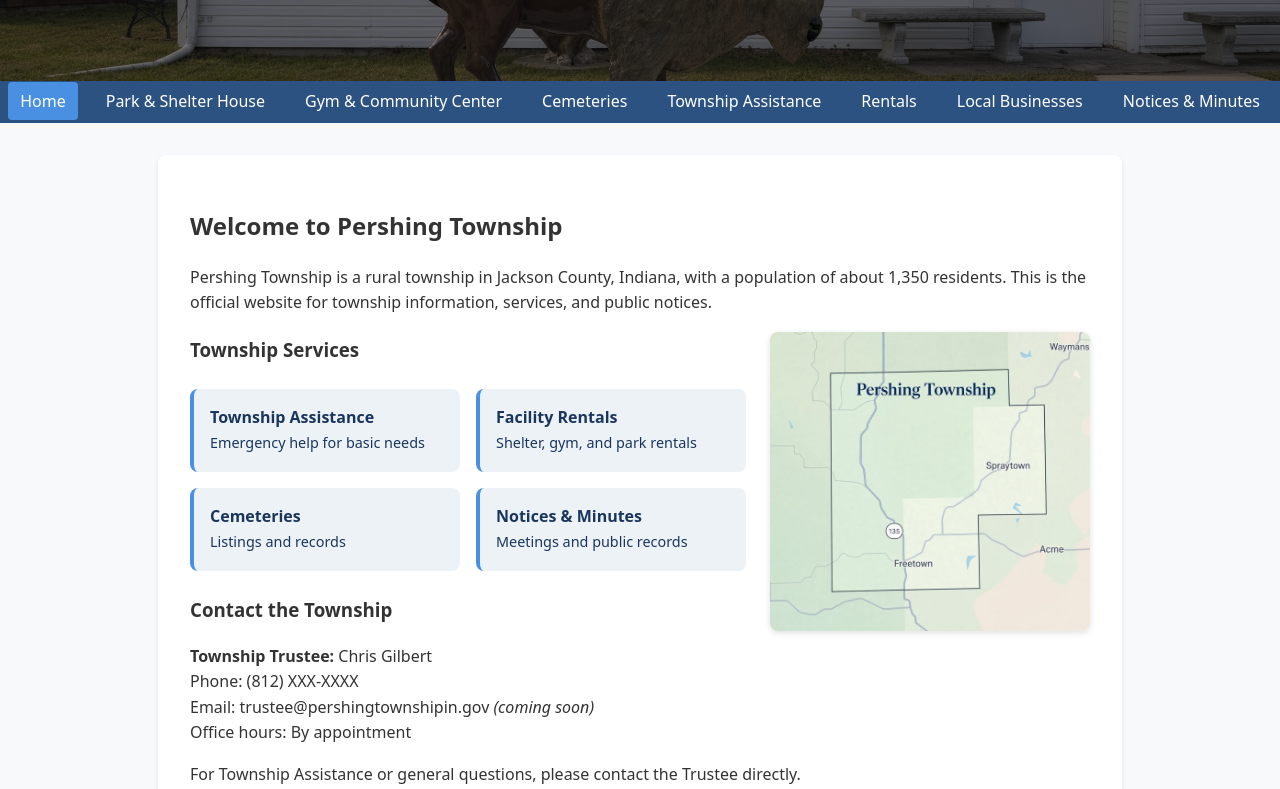
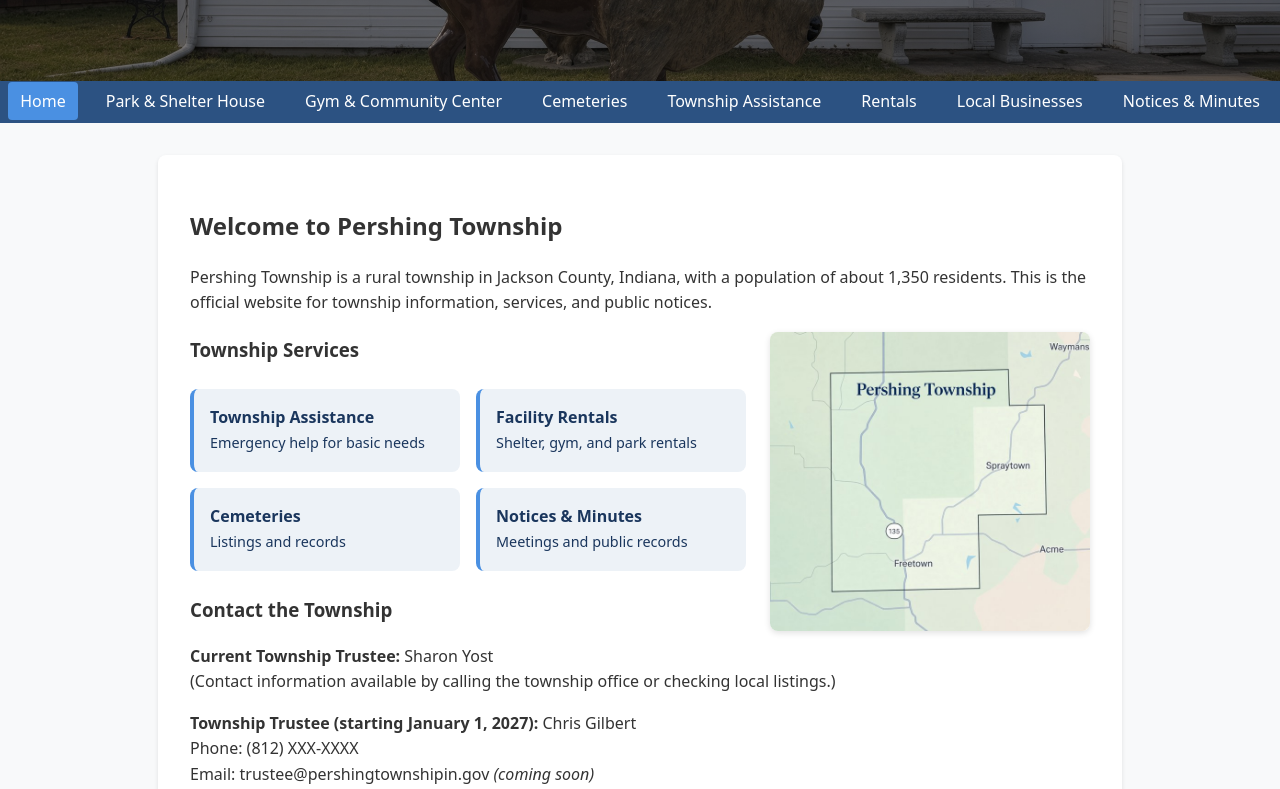
Before and after one commit to NA9VY/pershing-township, a plain HTML site: page index.html in a window 1280 px wide. Shown: the part 163-952 px from the top of the page. Drawn offline with Linux system fonts and the light colour scheme.

Commit message:
Update contact section with current and incoming trustee

```diff
--- a/index.html
+++ b/index.html
@@ -50,12 +50,16 @@
 
     <h3>Contact the Township</h3>
     <p>
-      <strong>Township Trustee:</strong> Chris Gilbert<br>
+      <strong>Current Township Trustee:</strong> Sharon Yost<br>
+      (Contact information available by calling the township office or checking local listings.)
+    </p>
+    <p>
+      <strong>Township Trustee (starting January 1, 2027):</strong> Chris Gilbert<br>
       Phone: (812) XXX-XXXX<br>
       Email: trustee@pershingtownshipin.gov <em>(coming soon)</em><br>
       Office hours: By appointment
     </p>
-    <p>For Township Assistance or general questions, please contact the Trustee directly.</p>
+    <p>For Township Assistance or general questions, please contact the current Trustee directly.</p>
 
     <h3>Township Board</h3>
     <p>The Pershing Township Board meets regularly. Meeting notices and minutes are posted on the <a href="notices.html">Notices & Minutes</a> page.</p>
```
